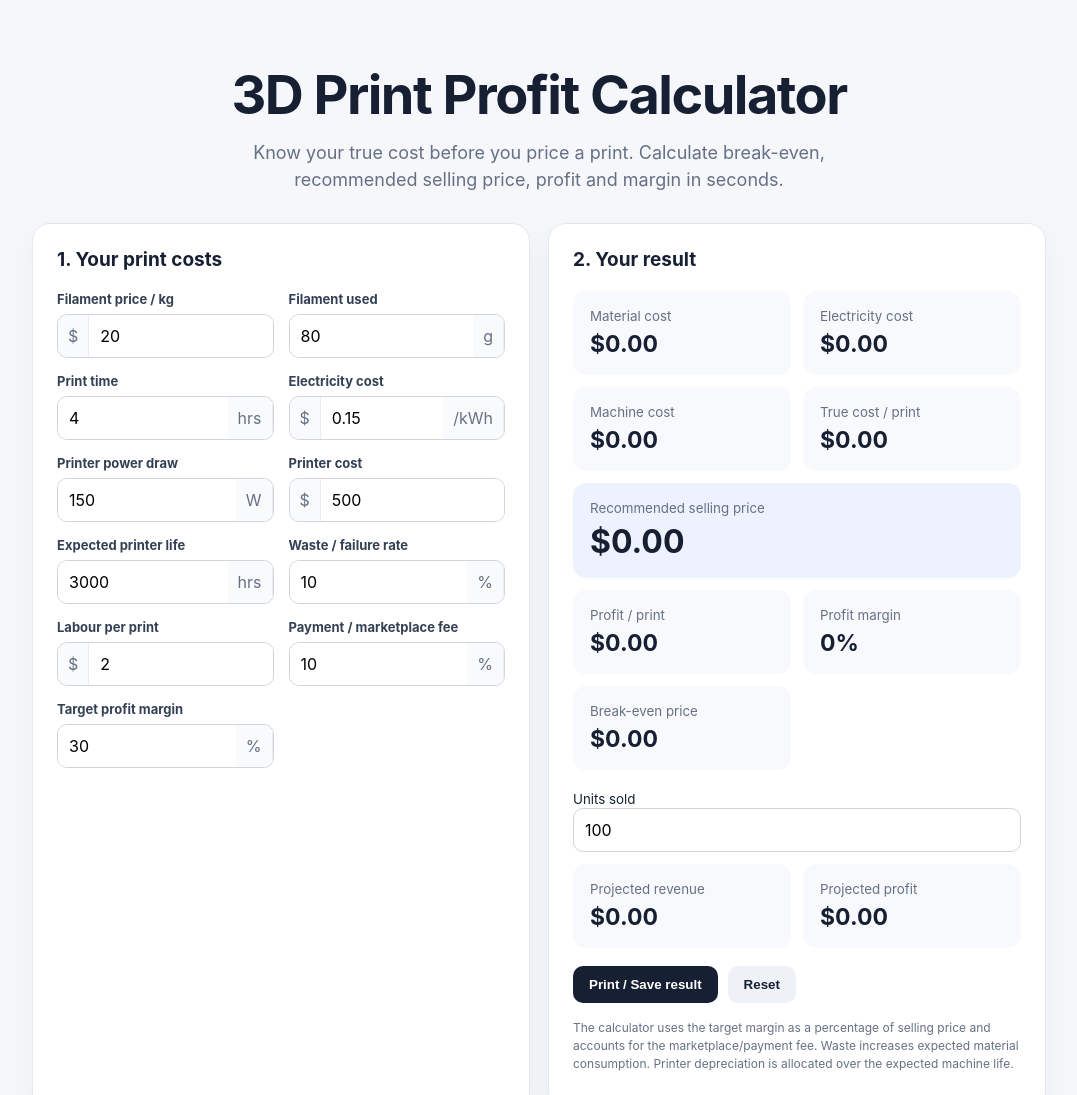
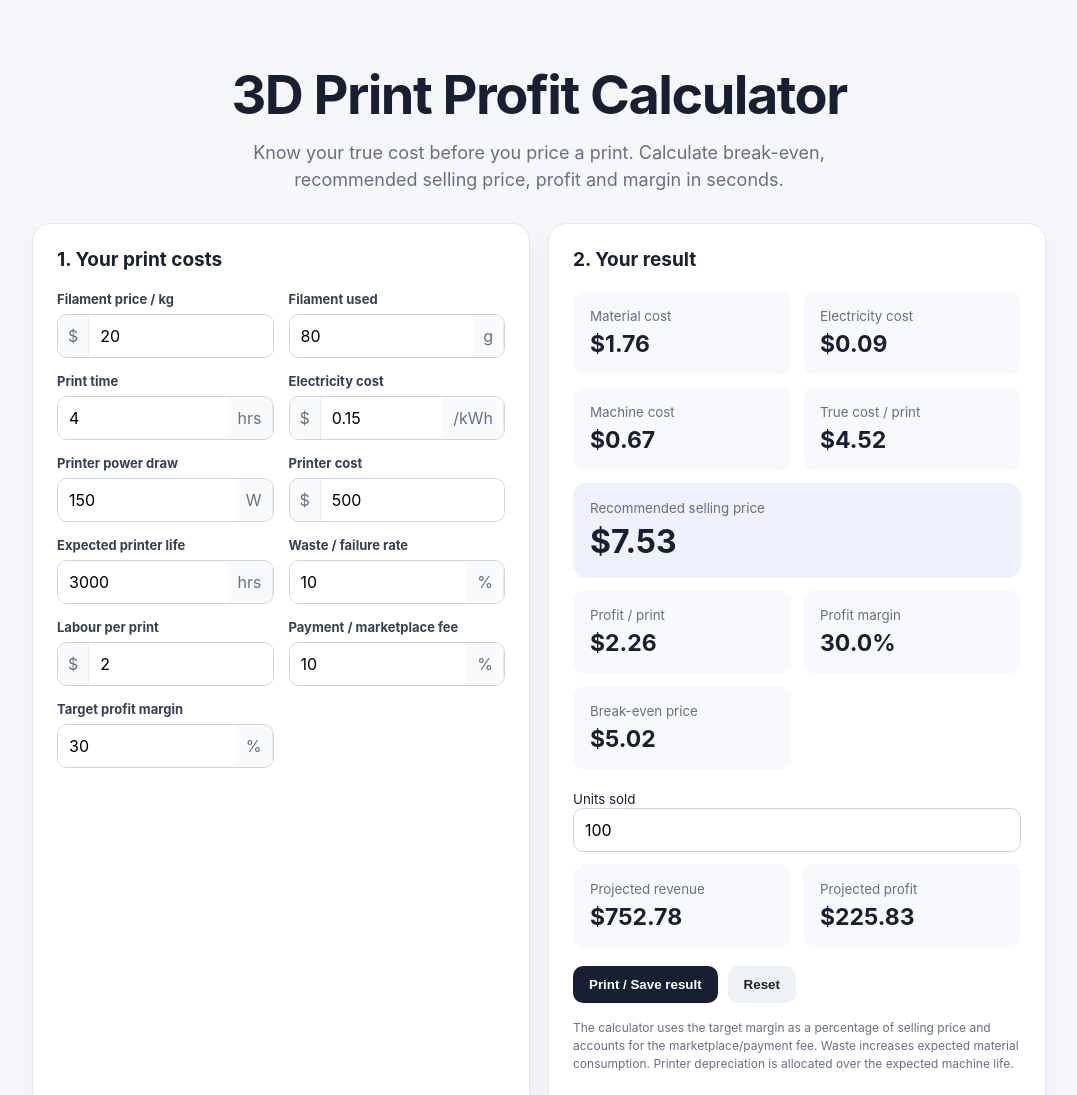
Before and after one commit to connectmicrohealthcom/Calc, a plain HTML site: page index.html in a window 1280 px wide. Shown: the top 1095 px of the page, without its empty margins (101-1178 px from the left). Drawn offline with Linux system fonts and the light colour scheme.

Commit message:
Fix calculator syntax error

```diff
--- a/index.html
+++ b/index.html
@@ -47,7 +47,7 @@ function n(id){return Math.max(0,Number(document.getElementById(id).value)||0)}
 function money(x){return '$'+x.toFixed(2)}
 function calc(){
  const material=n('filamentPrice')/1000*n('grams')*(1+n('waste')/100);
- const power=n('hours')*n('watts')/1000*n('electricity);
+ const power=n('hours')*n('watts')/1000*n('electricity');
  const machine=n('printerCost')/Math.max(1,n('life'))*n('hours');
  const cost=material+power+machine+n('labor');
  const fee=n('fee')/100, margin=n('margin')/100;
```
